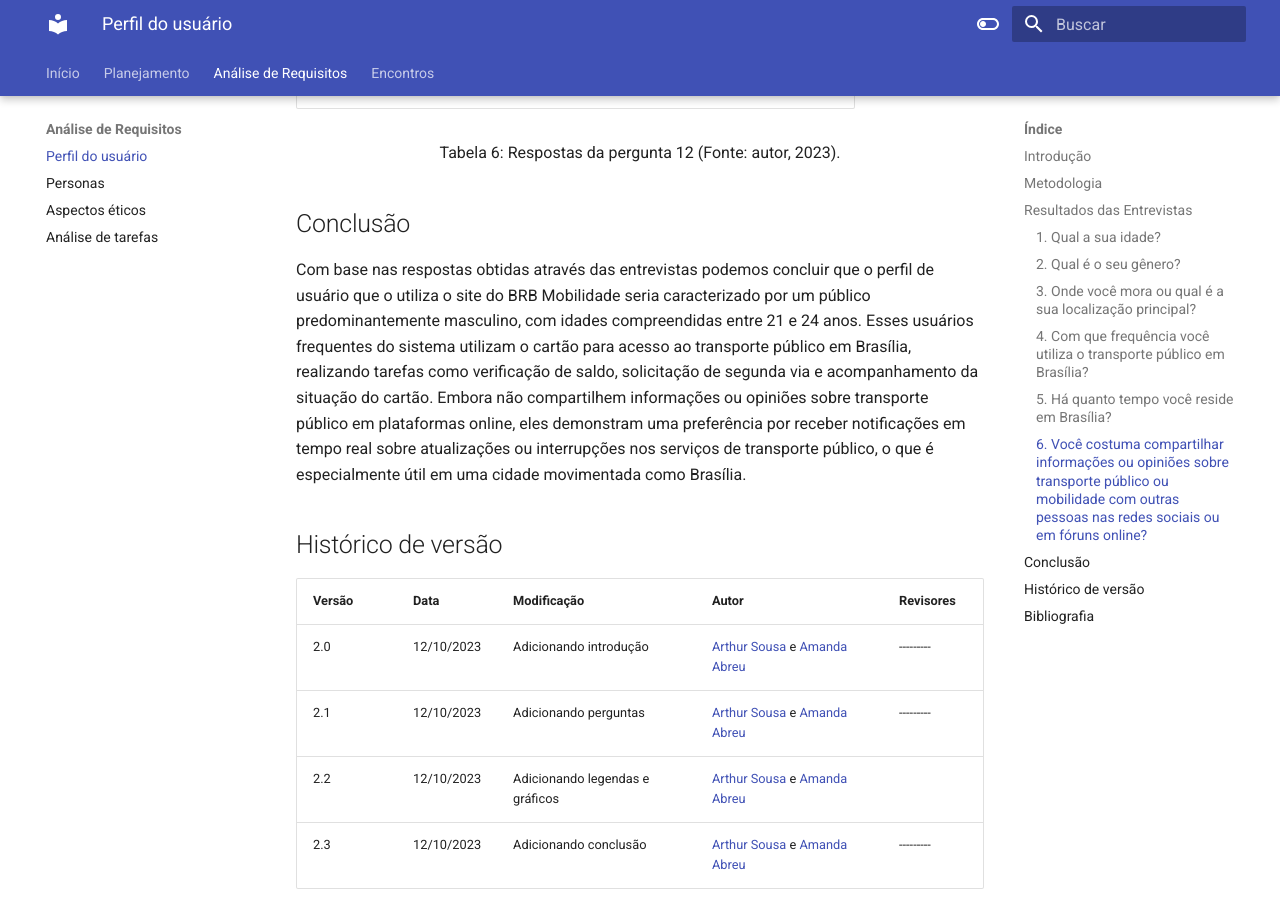
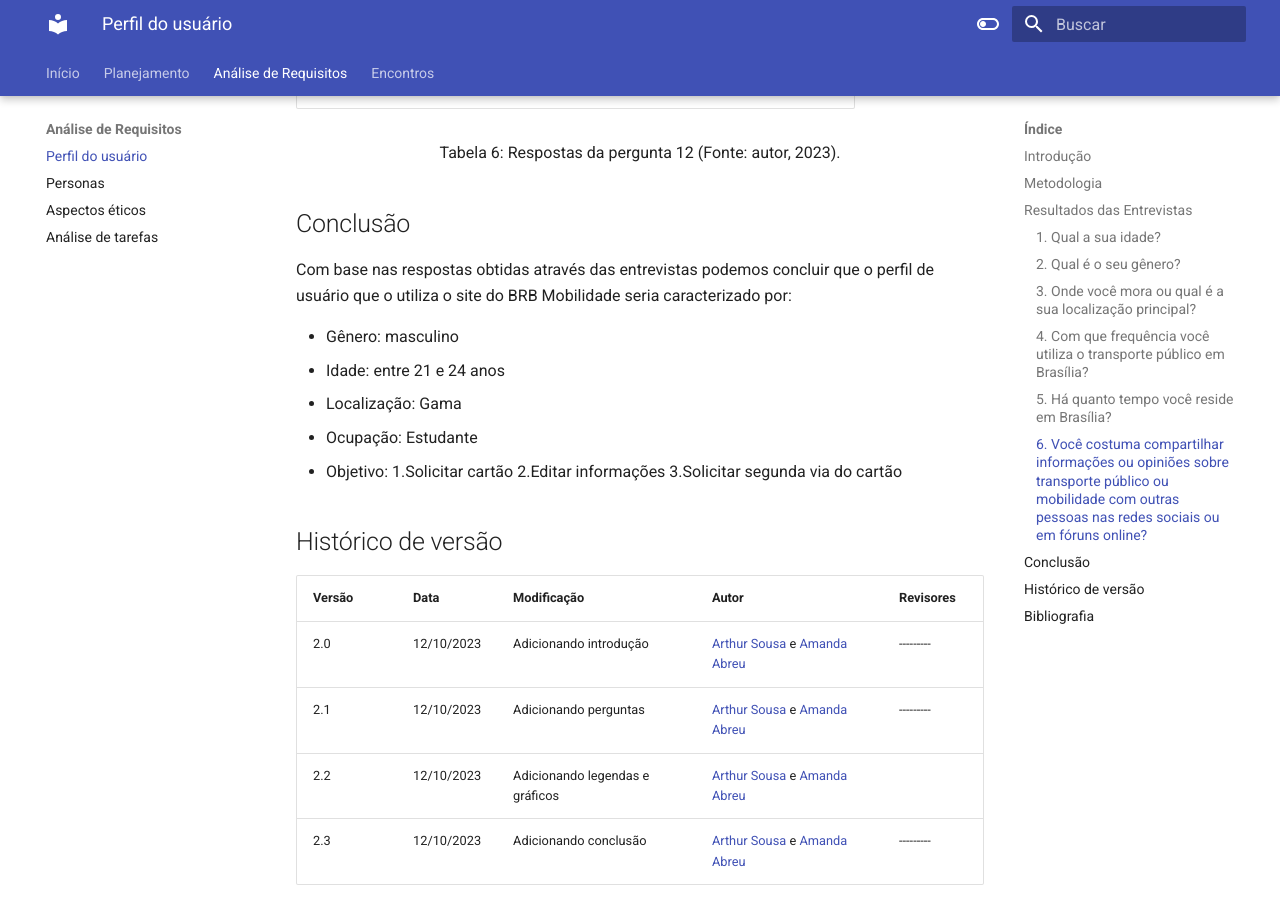
Before and after one commit to Interacao-Humano-Computador/2023.2--BRB-Mobilidade, an MkDocs documentation site: the page built from docs/analiseRequisitos/perfil_do_usuario.md, in a window 1280 px wide and 900 px high, scrolled down 7137 px. Built offline with MkDocs 1.6.1 and Material for MkDocs 9.7.7, drawn with Linux system fonts in a browser that asks for light colours.

Commit message:
conclusão analise de perfil

```diff
--- a/docs/analiseRequisitos/perfil_do_usuario.md
+++ b/docs/analiseRequisitos/perfil_do_usuario.md
@@ -193,7 +193,14 @@ Abaixo estão algumas perguntas que foram feitas durante a entrevista.
 
 ## Conclusão
 
-Com base nas respostas obtidas através das entrevistas podemos concluir que o perfil de usuário que o utiliza o site do BRB Mobilidade seria caracterizado por um público predominantemente masculino, com idades compreendidas entre 21 e 24 anos. Esses usuários frequentes do sistema utilizam o cartão para acesso ao transporte público em Brasília, realizando tarefas como verificação de saldo, solicitação de segunda via e acompanhamento da situação do cartão. Embora não compartilhem informações ou opiniões sobre transporte público em plataformas online, eles demonstram uma preferência por receber notificações em tempo real sobre atualizações ou interrupções nos serviços de transporte público, o que é especialmente útil em uma cidade movimentada como Brasília.
+Com base nas respostas obtidas através das entrevistas podemos concluir que o perfil de usuário que o utiliza o site do BRB Mobilidade seria caracterizado por:
+
+- Gênero: masculino
+- Idade: entre 21 e 24 anos
+- Localização: Gama
+- Ocupação: Estudante
+- Objetivo: 1.Solicitar cartão  2.Editar informações 3.Solicitar segunda via do cartão
+
 
 
 ## Histórico de versão
```
